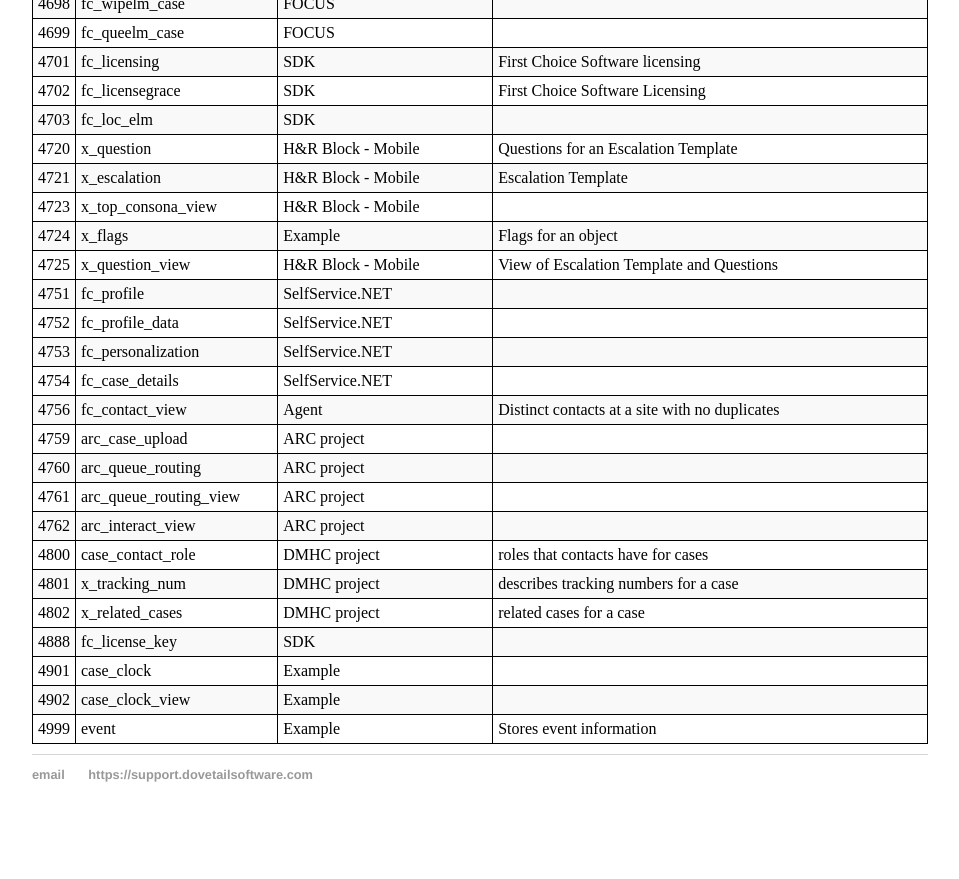
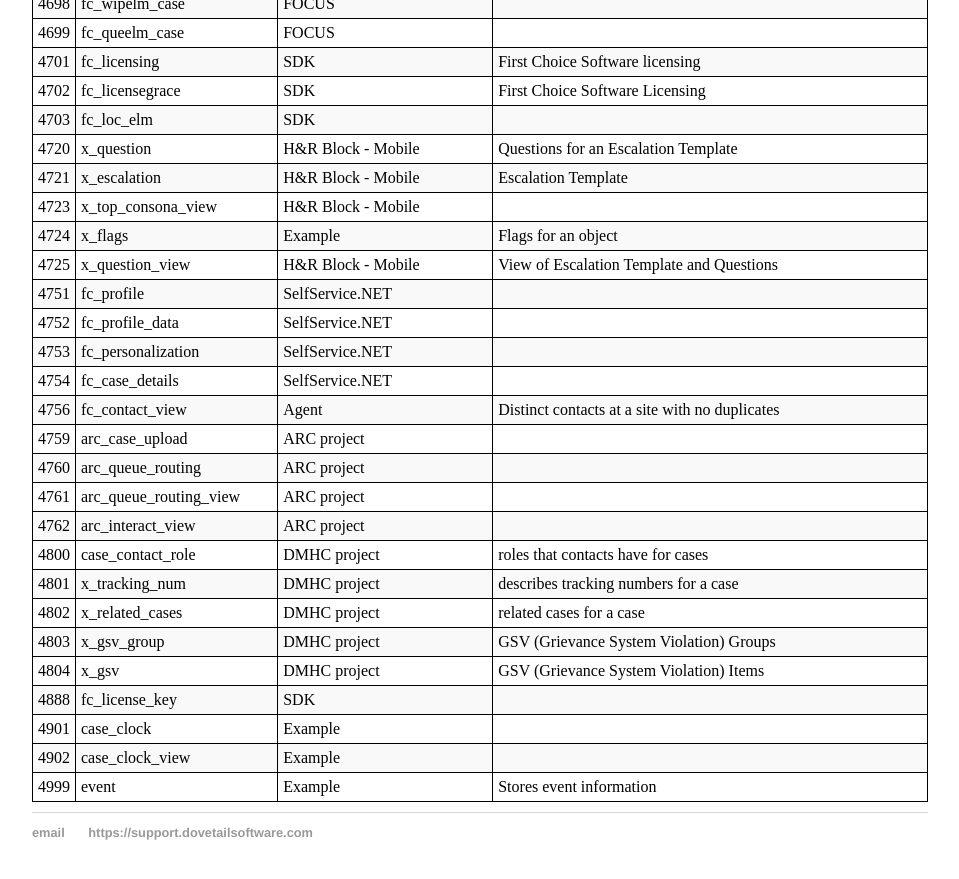
Before and after one commit to DovetailSoftware/dovetail-defined, a Jekyll site: the page built from pages/ids.md, in a window 1280 px wide and 900 px high, scrolled down 8456 px. Shown: the top 879 px of the window, without its empty margins (160-1119 px from the left). Built offline with Jekyll 4.4.1, drawn with Linux system fonts in a browser that asks for light colours; before the commit the page ends 9298 px from its top, so only the background shows below that.

Commit message:
add gsv table ids

```diff
--- a/pages/ids.md
+++ b/pages/ids.md
@@ -280,6 +280,8 @@
 | 4800 | case_contact_role | DMHC project | roles that contacts have for cases |
 | 4801 | x_tracking_num | DMHC project | describes tracking numbers for a case |
 | 4802 | x_related_cases | DMHC project | related cases for a case |
+| 4803 | x_gsv_group | DMHC project | GSV (Grievance System Violation) Groups |
+| 4804 | x_gsv | DMHC project | GSV (Grievance System Violation) Items |
 | 4888 | fc_license_key | SDK |
 | 4901 | case_clock | Example |
 | 4902 | case_clock_view | Example |
```
